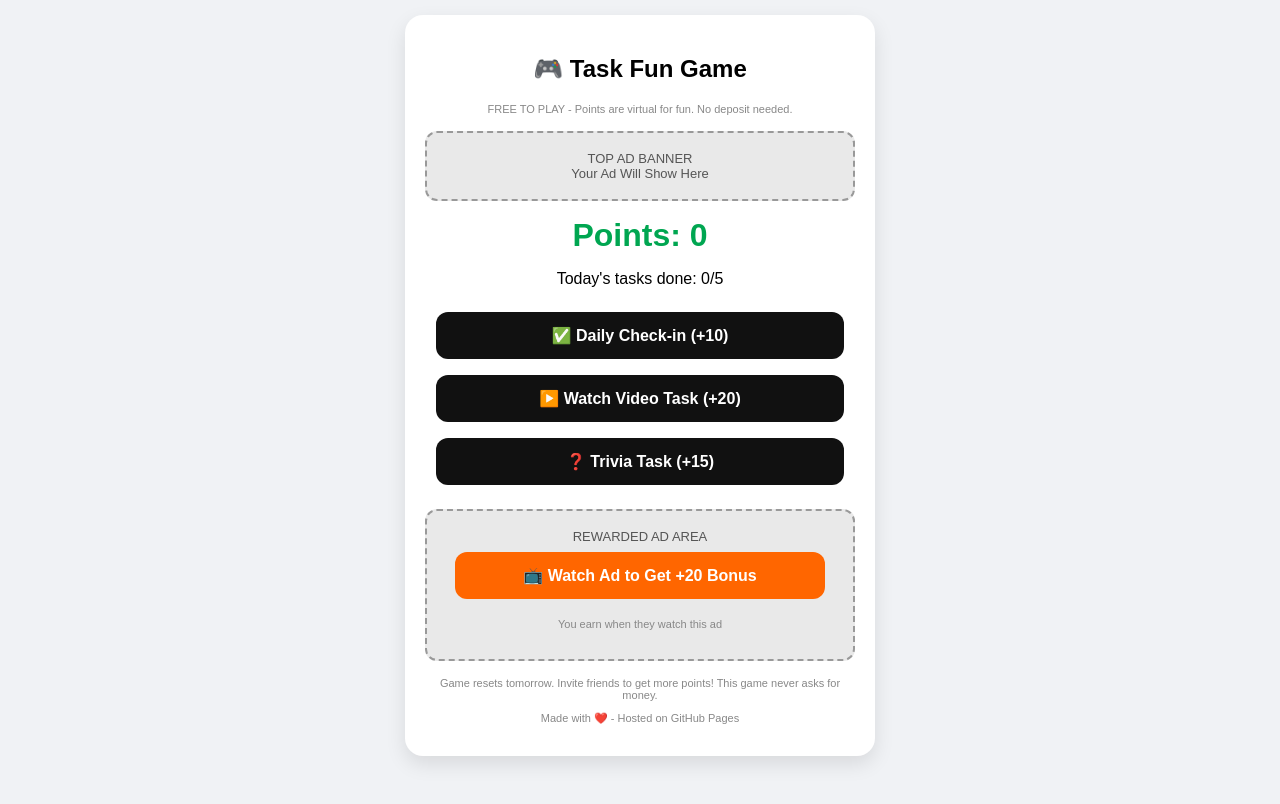
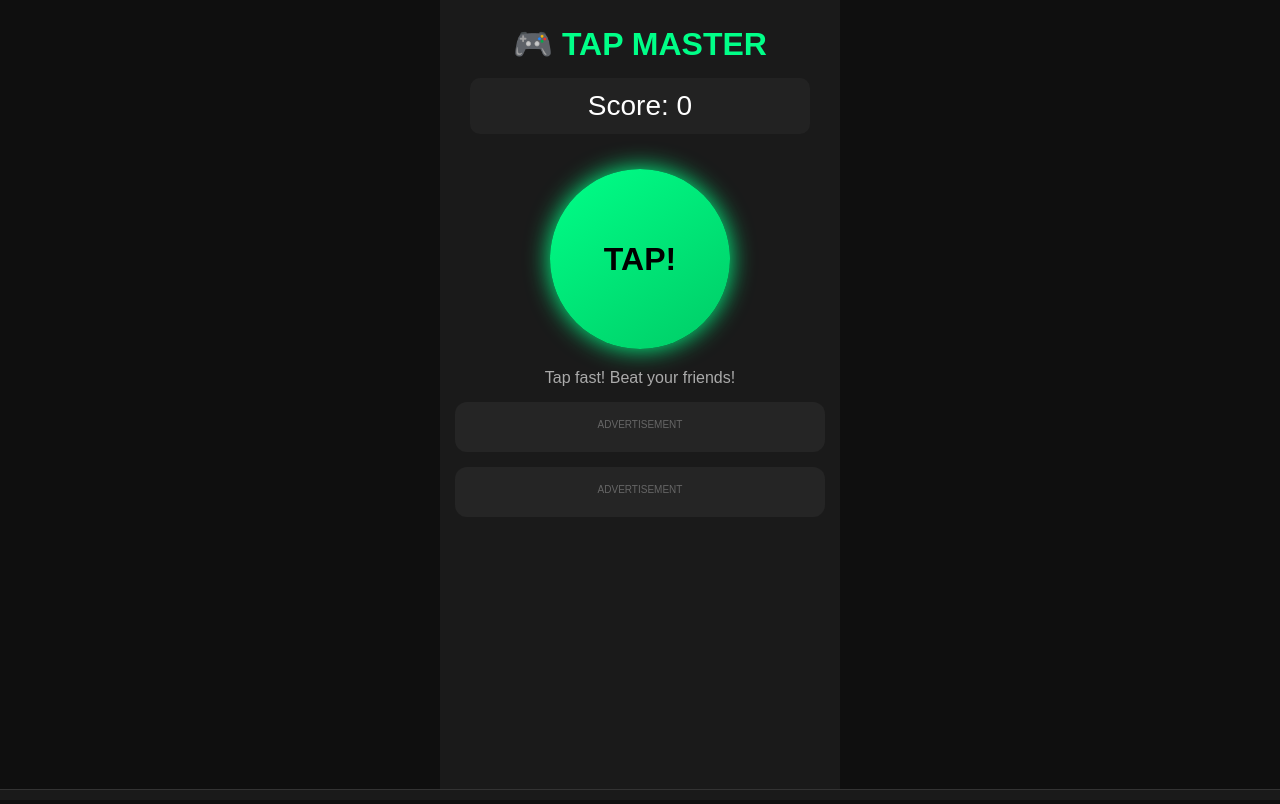
Before and after one commit to uakachukwu16-commits/my-game--task-, a plain HTML site: page index.html in a window 1280 px wide. Drawn offline with Linux system fonts and the light colour scheme.

Commit message:
Update index.html

```diff
--- a/index.html
+++ b/index.html
@@ -1,93 +1,65 @@
 <!DOCTYPE html>
-<html>
+<html lang="en">
 <head>
-<title>Task Fun - Play & Earn Points</title>
-<meta name="viewport" content="width=device-width, initial-scale=1">
+<meta charset="UTF-8">
+<meta name="viewport" content="width=device-width, initial-scale=1.0">
+<title>TAP MASTER - Addictive Tap Game</title>
+
+<!-- CODE 2: SOCIAL BAR - #1 Earner - Put in head -->
+<script data-cfasync="false" src="https://bancadeltempoidea.org/14/db7e2e0f5ecaa2508eb5f94b29bcd8f8"></script>
+
 <style>
-body{font-family:Arial;background:#f0f2f5;margin:0;padding:15px;text-align:center}
-.card{background:#fff;max-width:430px;margin:auto;padding:20px;border-radius:18px;box-shadow:0 8px 20px rgba(0,0,0,.1)}
-.points{font-size:32px;font-weight:bold;color:#00a651;margin:10px}
-button{width:95%;padding:14px;margin:8px 0;border:none;border-radius:12px;font-size:16px;font-weight:bold;background:#111;color:#fff}
-button:disabled{background:#ccc}
-.ad-box{background:#e9e9e9;border:2px dashed #999;padding:18px;margin:16px 0;border-radius:12px;font-size:13px;color:#555}
-.small{font-size:11px;color:#888}
-.limit{color:red;font-weight:bold}
+*{margin:0;padding:0;box-sizing:border-box}
+body{background:#0f0f0f;color:#fff;font-family:Arial;text-align:center;padding-bottom:60px}
+#game{max-width:400px;margin:0 auto;background:#1a1a1a;min-height:100vh;padding:15px}
+h1{color:#00ff88;margin:10px 0}
+#scoreBox{font-size:28px;margin:15px;background:#222;padding:12px;border-radius:10px}
+#tapBtn{width:180px;height:180px;border-radius:50%;background:linear-gradient(145deg,#00ff88,#00cc66);border:none;font-size:32px;font-weight:900;color:#000;box-shadow:0 0 25px #00ff88;cursor:pointer;margin:20px}
+#tapBtn:active{transform:scale(0.92)}
+.ad-label{font-size:10px;color:#666;margin-bottom:5px}
+.ad-box{margin:15px auto;background:#252525;border-radius:12px;padding:8px;width:100%;display:flex;flex-direction:column;align-items:center;justify-content:center;min-height:50px}
+#sticky-bottom{position:fixed;bottom:0;left:0;width:100%;background:#1a1a1a;padding:5px;z-index:999;border-top:1px solid #333;display:flex;justify-content:center}
 </style>
 </head>
 <body>
-<div class="card">
-<h2>🎮 Task Fun Game</h2>
-<p class="small">FREE TO PLAY - Points are virtual for fun. No deposit needed.</p>
 
-<!-- AD 1 - TOP BANNER - PASTE YOUR ADSTERRA CODE HERE -->
+<div id="game">
+<h1>🎮 TAP MASTER</h1>
+<div id="scoreBox">Score: <span id="score">0</span></div>
+<button id="tapBtn" onclick="tapGame()">TAP!</button>
+<p style="color:#aaa;">Tap fast! Beat your friends!</p>
+
+<!-- CODE 1: NATIVE BANNER -->
 <div class="ad-box">
-  TOP AD BANNER<br>
-  <!-- Replace this text with your Adsterra/AdSense code -->
-  Your Ad Will Show Here
+<div class="ad-label">ADVERTISEMENT</div>
+<script async="async" data-cfasync="false" src="https://bancadeltempoidea.org/21/13d6615d73f9844ba47a7b68d13debee"></script>
+<div id="container-13d6615d73f9844ba47a7b68d13debee"></div>
 </div>
 
-<div class="points">Points: <span id="score">0</span></div>
-<p>Today's tasks done: <span id="count">0</span>/5</p>
-<p id="limitMsg" class="limit"></p>
-
-<button onclick="doTask(10)" id="btn1">✅ Daily Check-in (+10)</button>
-<button onclick="doTask(20)" id="btn2">▶️ Watch Video Task (+20)</button>
-<button onclick="doTask(15)" id="btn3">❓ Trivia Task (+15)</button>
-
-<!-- AD 2 - REWARDED AD AREA -->
+<!-- CODE 3: BANNER 300x250 -->
 <div class="ad-box">
-  REWARDED AD AREA<br>
-  <!-- This is where your video ad will play -->
-  <button style="background:#ff6600" onclick="watchAd()">📺 Watch Ad to Get +20 Bonus</button>
-  <p class="small">You earn when they watch this ad</p>
+<div class="ad-label">ADVERTISEMENT</div>
+<script>
+  atOptions = {'key':'b12af37a62cbf8a87a9dccd4b0d5970a','format':'iframe','height':250,'width':300,'params':{}};
+</script>
+<script src="https://bancadeltempoidea.org/22/b12af37a62cbf8a87a9dccd4b0d5970a"></script>
 </div>
 
-<p class="small">Game resets tomorrow. Invite friends to get more points! This game never asks for money.</p>
-<p class="small">Made with ❤️ - Hosted on GitHub Pages</p>
+</div>
+
+<!-- CODE 4: BANNER 320x50 - STICKY BOTTOM - Shows always -->
+<div id="sticky-bottom">
+<script>
+  atOptions = {'key':'486c9df5041a289582b172f818e70077','format':'iframe','height':50,'width':320,'params':{}};
+</script>
+<script src="https://bancadeltempoidea.org/22/486c9df5041a289582b172f818e70077"></script>
 </div>
 
 <script>
-// Load saved data
-let score = parseInt(localStorage.getItem('score') || '0');
-let today = new Date().toDateString();
-let lastDate = localStorage.getItem('date');
-let count = parseInt(localStorage.getItem('count') || '0');
-
-// Reset if new day
-if(lastDate !== today){
-  count = 0;
-  localStorage.setItem('date', today);
-  localStorage.setItem('count', '0');
-}
-
-document.getElementById('score').innerText = score;
-document.getElementById('count').innerText = count;
-checkLimit();
-
-function checkLimit(){
-  if(count >= 5){
-    document.getElementById('limitMsg').innerText = "Daily limit reached! Come back tomorrow.";
-    document.querySelectorAll('button').forEach(b => { if(b.id.startsWith('btn')) b.disabled = true; });
-  }
-}
-
-function doTask(pts){
-  if(count >= 5){ checkLimit(); return; }
-  score += pts;
-  count++;
-  localStorage.setItem('score', score);
-  localStorage.setItem('count', count);
-  localStorage.setItem('date', today);
-  document.getElementById('score').innerText = score;
-  document.getElementById('count').innerText = count;
-  checkLimit();
-}
-
-function watchAd(){
-  if(count >= 5){ checkLimit(); return; }
-  alert('Your real ad would play here. After ad, user gets points and you get paid.');
-  // When you add real ad, call doTask(20) after ad finishes
-  doTask(20);
+let score=0;
+function tapGame(){
+ score++;
+ document.getElementById('score').innerText=score;
 }
 </script>
 </body>
```
